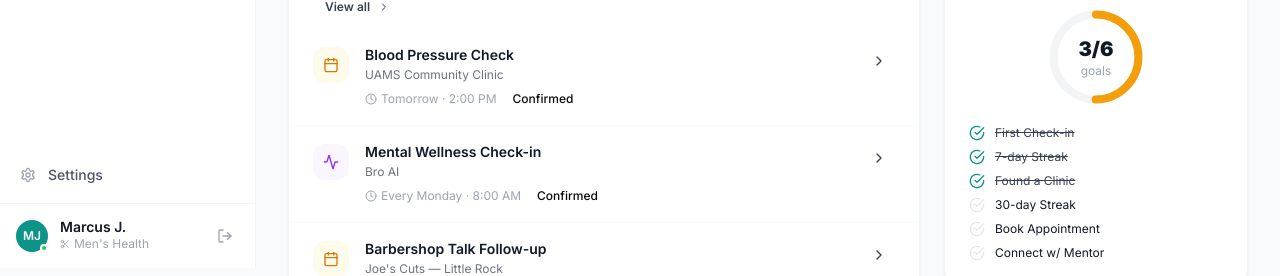
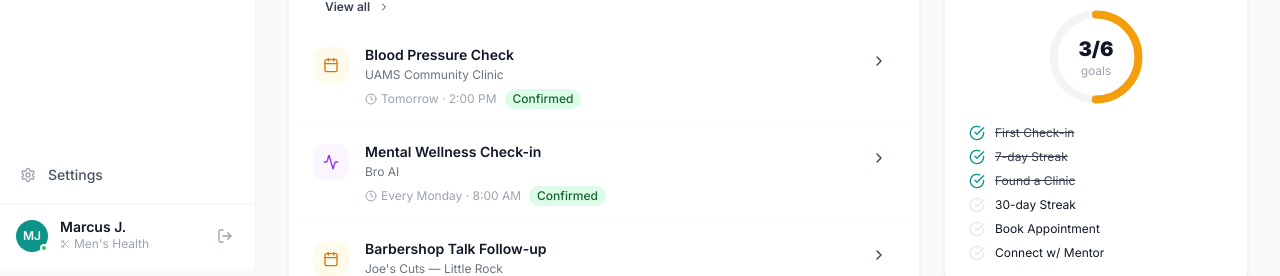
Before and after one commit to Lincolntinodaishe/BRO2BRO, a Next.js app: page /dashboard in a window 1280 px wide. Shown: the part 532-808 px from the top of the page. Built offline with nearby package versions, Linux system fonts and the light colour scheme.

Commit message:
Add success and warning Badge variants to fix type errors.
Extend the Badge component with semantic success and warning styles used across dashboard pages.

```diff
--- a/components/ui/badge.tsx
+++ b/components/ui/badge.tsx
@@ -12,6 +12,8 @@ const badgeVariants = cva(
         gold: "bg-amber-100 text-amber-800",
         teal: "bg-teal-100 text-teal-800",
         green: "bg-green-100 text-green-800",
+        success: "bg-green-100 text-green-800",
+        warning: "bg-amber-100 text-amber-800",
         blue: "bg-blue-100 text-blue-800",
         red: "bg-red-100 text-red-800",
         purple: "bg-purple-100 text-purple-800",
```
